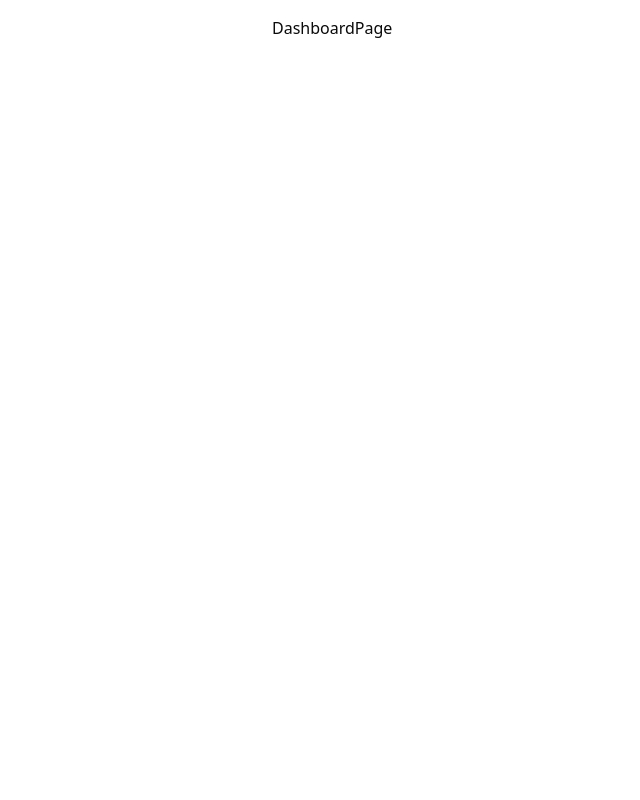
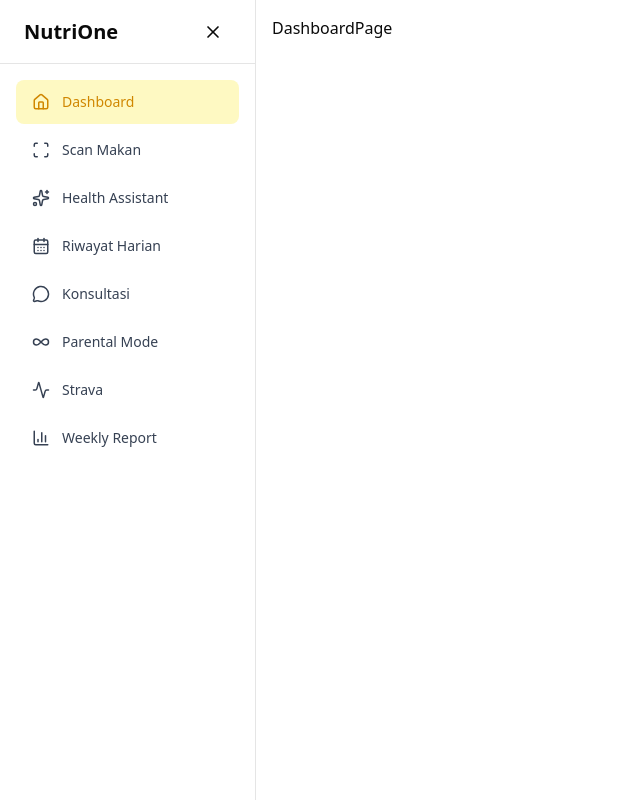
Before and after one commit to axellfumioo/dinacom-frontend, a Next.js app: page /dashboard in a window 1280 px wide. Shown: the whole page, without its empty margins (0-640 px from the left). Built offline with nearby package versions, Linux system fonts and the light colour scheme.

Commit message:
Feat: update sidebar menu paths for dashboard navigation

```diff
--- a/src/app/(dashboard)/dashboard/healtassistent/page.tsx
+++ b/src/app/(dashboard)/dashboard/healtassistent/page.tsx
@@ -0,0 +1,7 @@
+import React from 'react'
+
+export default function HealtAsisstentPage() {
+  return (
+    <div>Healt Assistent page</div>
+  )
+}
--- a/src/app/(dashboard)/dashboard/konsultasi/page.tsx
+++ b/src/app/(dashboard)/dashboard/konsultasi/page.tsx
@@ -0,0 +1,7 @@
+import React from 'react'
+
+export default function KonsultasiPage() {
+  return (
+    <div>Konsultasi page</div>
+  )
+}
--- a/src/app/(dashboard)/dashboard/parentalmode/page.tsx
+++ b/src/app/(dashboard)/dashboard/parentalmode/page.tsx
@@ -0,0 +1,7 @@
+import React from 'react'
+
+export default function ParentalModePage() {
+  return (
+    <div>Parental Mode page</div>
+  )
+}
--- a/src/app/(dashboard)/dashboard/riwayatharian/page.tsx
+++ b/src/app/(dashboard)/dashboard/riwayatharian/page.tsx
@@ -0,0 +1,7 @@
+import React from 'react'
+
+export default function RiwayatHarianPage() {
+  return (
+    <div>Riwayat Harian page</div>
+  )
+}
--- a/src/app/(dashboard)/dashboard/scanmakanan/page.tsx
+++ b/src/app/(dashboard)/dashboard/scanmakanan/page.tsx
@@ -0,0 +1,7 @@
+import React from 'react'
+
+export default function ScanMakananPage() {
+  return (
+    <div>Scan Makanan page</div>
+  )
+}
--- a/src/app/(dashboard)/dashboard/strava/page.tsx
+++ b/src/app/(dashboard)/dashboard/strava/page.tsx
@@ -0,0 +1,7 @@
+import React from 'react'
+
+export default function StravaPage() {
+  return (
+    <div>Strava page</div>
+  )
+}
--- a/src/app/(dashboard)/dashboard/weeklyreport/page.tsx
+++ b/src/app/(dashboard)/dashboard/weeklyreport/page.tsx
@@ -0,0 +1,7 @@
+import React from 'react'
+
+export default function WeeklyReportPage() {
+  return (
+    <div>Weekly Report page</div>
+  )
+}
--- a/src/components/ui/Sidebar.tsx
+++ b/src/components/ui/Sidebar.tsx
@@ -24,13 +24,13 @@ type SidebarProps = {
 
 const menuItems = [
   { label: "Dashboard", icon: Home, path: "/dashboard" },
-  { label: "Scan Makan", icon: Scan, path: "/scan" },
-  { label: "Health Assistant", icon: Sparkles, path: "/assistant" },
-  { label: "Riwayat Harian", icon: CalendarDays, path: "/riwayat" },
-  { label: "Konsultasi", icon: MessageCircle, path: "/konsultasi" },
-  { label: "Parental Mode", icon: Infinity, path: "/parental" },
-  { label: "Strava", icon: Activity, path: "/strava" },
-  { label: "Weekly Report", icon: BarChart3, path: "/weekly-report" },
+  { label: "Scan Makan", icon: Scan, path: "/dashboard/scanmakanan" },
+  { label: "Health Assistant", icon: Sparkles, path: "/dashboard/healtassistent" },
+  { label: "Riwayat Harian", icon: CalendarDays, path: "/dashboard/riwayatharian" },
+  { label: "Konsultasi", icon: MessageCircle, path: "/dashboard/konsultasi" },
+  { label: "Parental Mode", icon: Infinity, path: "/dashboard/parentalmode" },
+  { label: "Strava", icon: Activity, path: "/dashboard/strava" },
+  { label: "Weekly Report", icon: BarChart3, path: "/dashboard/weeklyreport/" },
 ];
 
 export default function Sidebar({
@@ -41,15 +41,9 @@ export default function Sidebar({
 }: SidebarProps) {
   const pathname = usePathname();
 
-  // ================= DESKTOP STATE =================
-  const desktopHidden = collapsed;
-
-  // ================= MOBILE STATE =================
-  const mobileHidden = !open;
-
   return (
     <>
-      {/* ================= OPEN BUTTON (DESKTOP) ================= */}
+      {/* open dekstop sidebar */}
       {collapsed && (
         <button
           onClick={() => onCollapseChange(false)}
@@ -62,12 +56,13 @@ export default function Sidebar({
             bg-white border shadow
             hover:bg-gray-100
           "
+          aria-label="Open Sidebar"
         >
           <Menu size={20} />
         </button>
       )}
 
-      {/* ================= MOBILE OVERLAY ================= */}
+      {/* open mobile sidebar */}
       {open && (
         <div
           className="fixed inset-0 z-40 bg-black/30 lg:hidden"
@@ -75,46 +70,34 @@ export default function Sidebar({
         />
       )}
 
-      {/* ================= SIDEBAR ================= */}
+      {/* isi sidebar */}
       <aside
         className={`
-          fixed z-50 inset-y-0 left-0
-          w-64 bg-white border-r
-          transform transition-transform duration-300 ease-in-out
-
-          /* MOBILE */
-          ${mobileHidden ? "-translate-x-full" : "translate-x-0"}
-
-          /* DESKTOP */
-          lg:${desktopHidden ? "-translate-x-full" : "translate-x-0"}
+          fixed z-50 inset-y-0 left-0 bg-white border-r
+          transition-all duration-300
+          ${collapsed ? "w-0" : "w-64"}
+          ${open ? "translate-x-0" : "-translate-x-full"}
+          lg:translate-x-0
         `}
       >
-        {/* ================= CONTENT ================= */}
-        <div
-          className={`
-            h-full flex flex-col
-            transition-opacity duration-200
-            ${
-              desktopHidden && mobileHidden
-                ? "opacity-0 pointer-events-none"
-                : "opacity-100"
-            }
-          `}
-        >
-          {/* ================= HEADER ================= */}
+        {!collapsed && (
           <div className="h-16 flex items-center justify-between px-6 border-b">
             <h1 className="text-xl font-bold">NutriOne</h1>
 
+            {/* Close Sidebar */}
             <button
               onClick={() => onCollapseChange(true)}
               className="hidden lg:flex p-2 rounded-md hover:bg-gray-100"
+              aria-label="Close Sidebar"
             >
               <X size={20} />
             </button>
           </div>
+        )}
 
-          {/* ================= MENU ================= */}
-          <nav className="p-4 space-y-2">
+      {/* jika tidak tertutup maka tampilkan isi sidebar */}
+        {!collapsed && (
+          <nav className="p-4 space-y-1">
             {menuItems.map((item) => {
               const Icon = item.icon;
               const active = pathname === item.path;
@@ -126,7 +109,7 @@ export default function Sidebar({
                   onClick={() => setOpen(false)}
                   className={`
                     flex items-center gap-3 px-4 py-3 rounded-md
-                    text-sm font-medium transition-colors
+                    text-sm font-medium transition
                     ${
                       active
                         ? "bg-yellow-100 text-yellow-600"
@@ -134,15 +117,13 @@ export default function Sidebar({
                     }
                   `}
                 >
-                  <Icon size={20} />
-                  <span className="whitespace-nowrap">
-                    {item.label}
-                  </span>
+                  <Icon size={18} />
+                  <span className="whitespace-nowrap">{item.label}</span>
                 </Link>
               );
             })}
           </nav>
-        </div>
+        )}
       </aside>
     </>
   );
```
